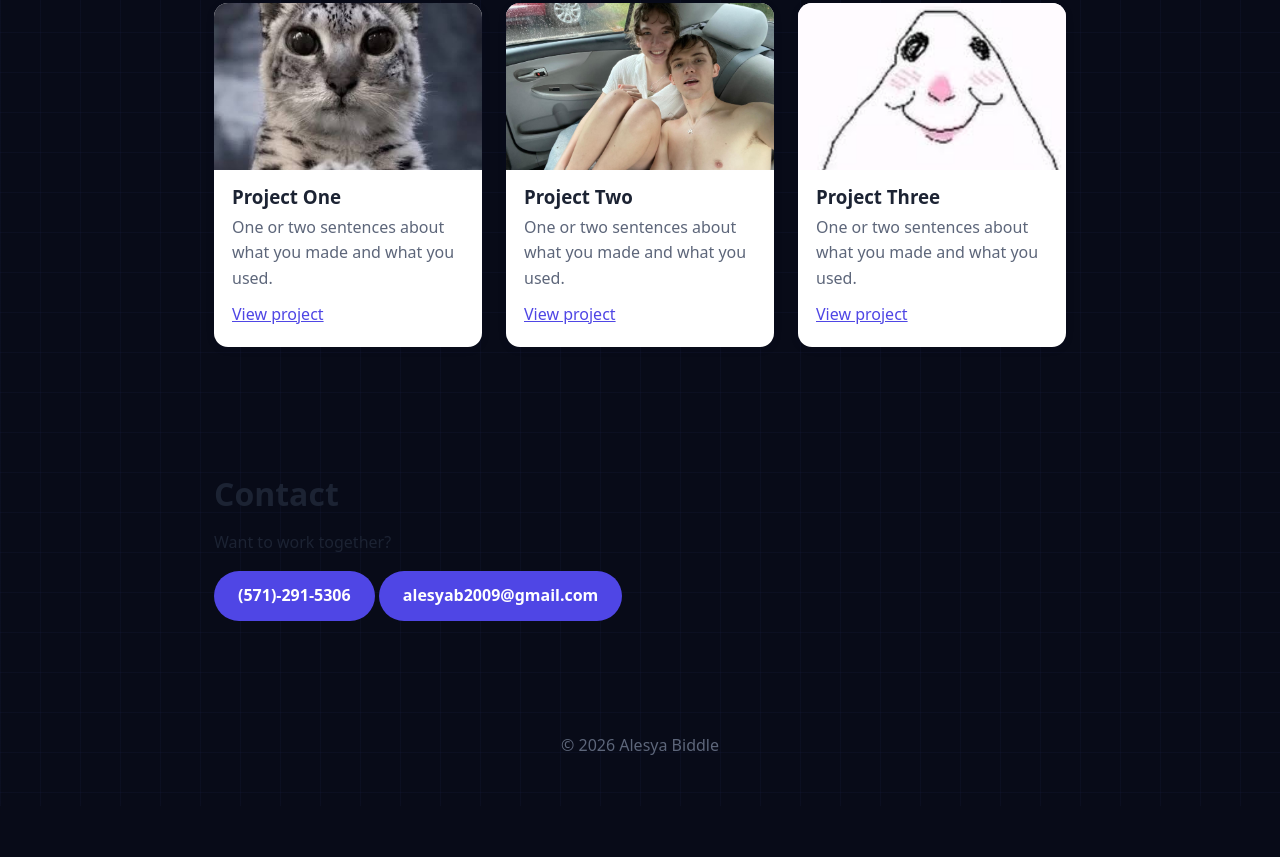
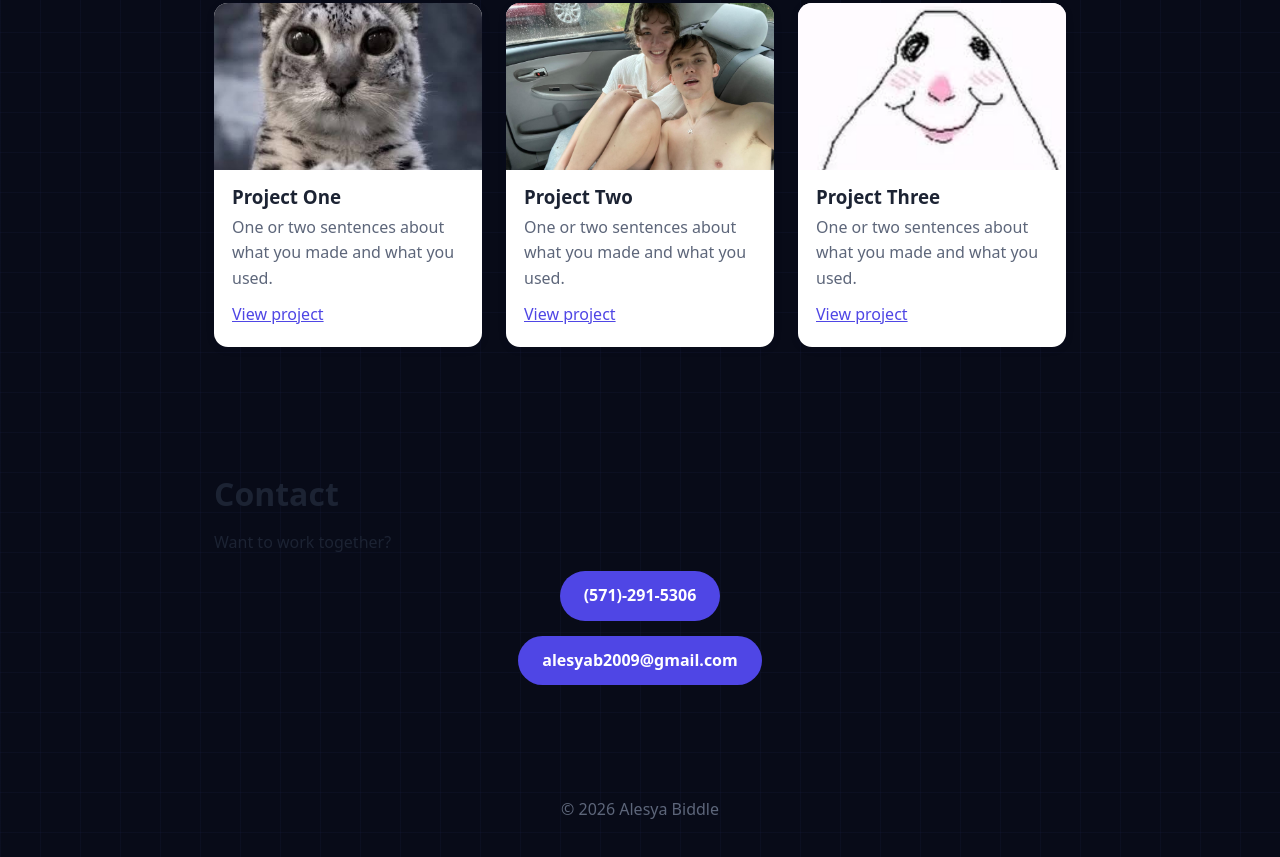
Before and after one commit to alesyab2009-beep/cybersecurity, a plain HTML site: page index.html in a window 1280 px wide. Shown: the part 968-1825 px from the top of the page. Before the commit the page ends 1774 px from the top, so only its background shows below. Drawn offline with Linux system fonts and the light colour scheme.

Commit message:
Update style.css

```diff
--- a/style.css
+++ b/style.css
@@ -144,3 +144,9 @@ header, main, footer {
     position: relative;
     z-index: 1;
 }
+.contact-links {
+    display: flex;
+    flex-direction: column;
+    align-items: center;
+    gap: 15px;
+}
```
